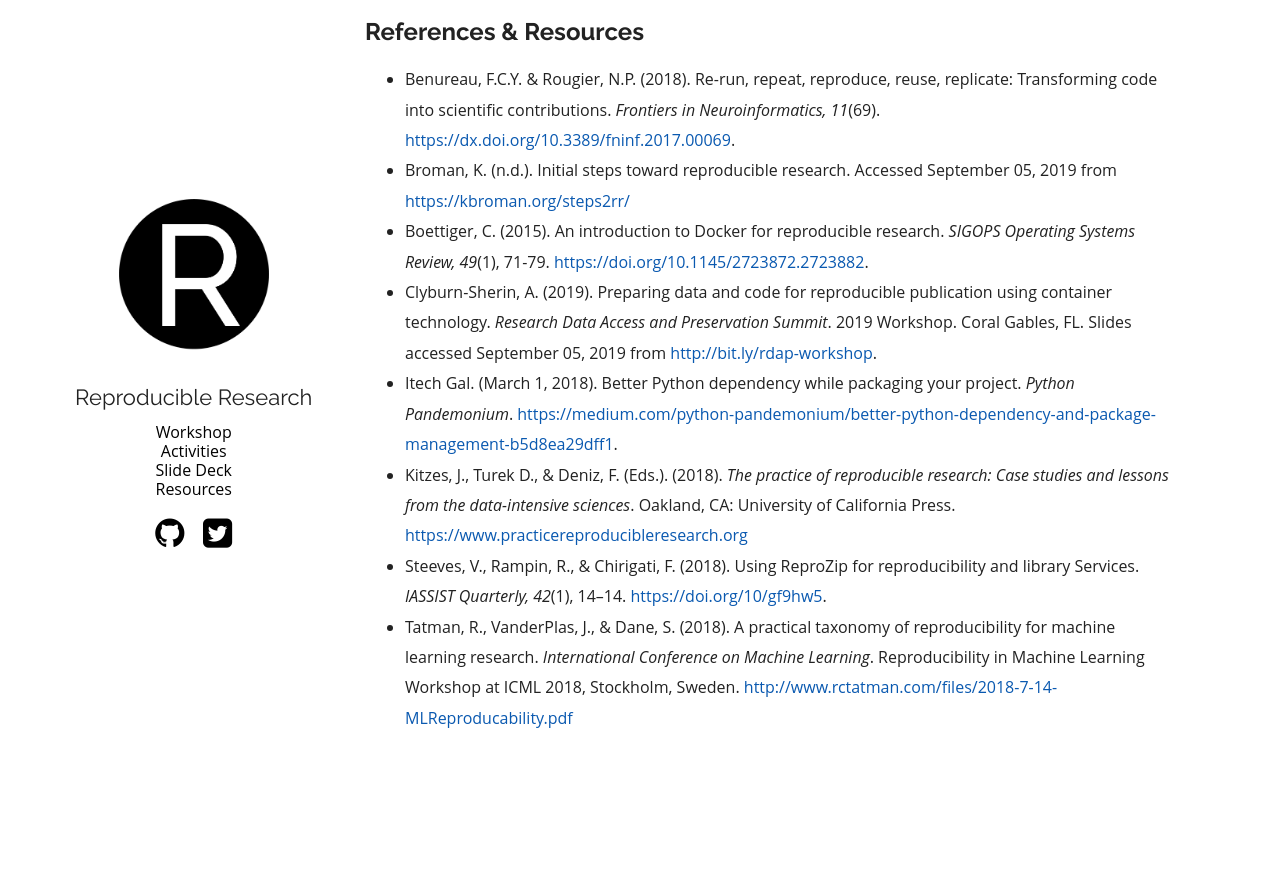
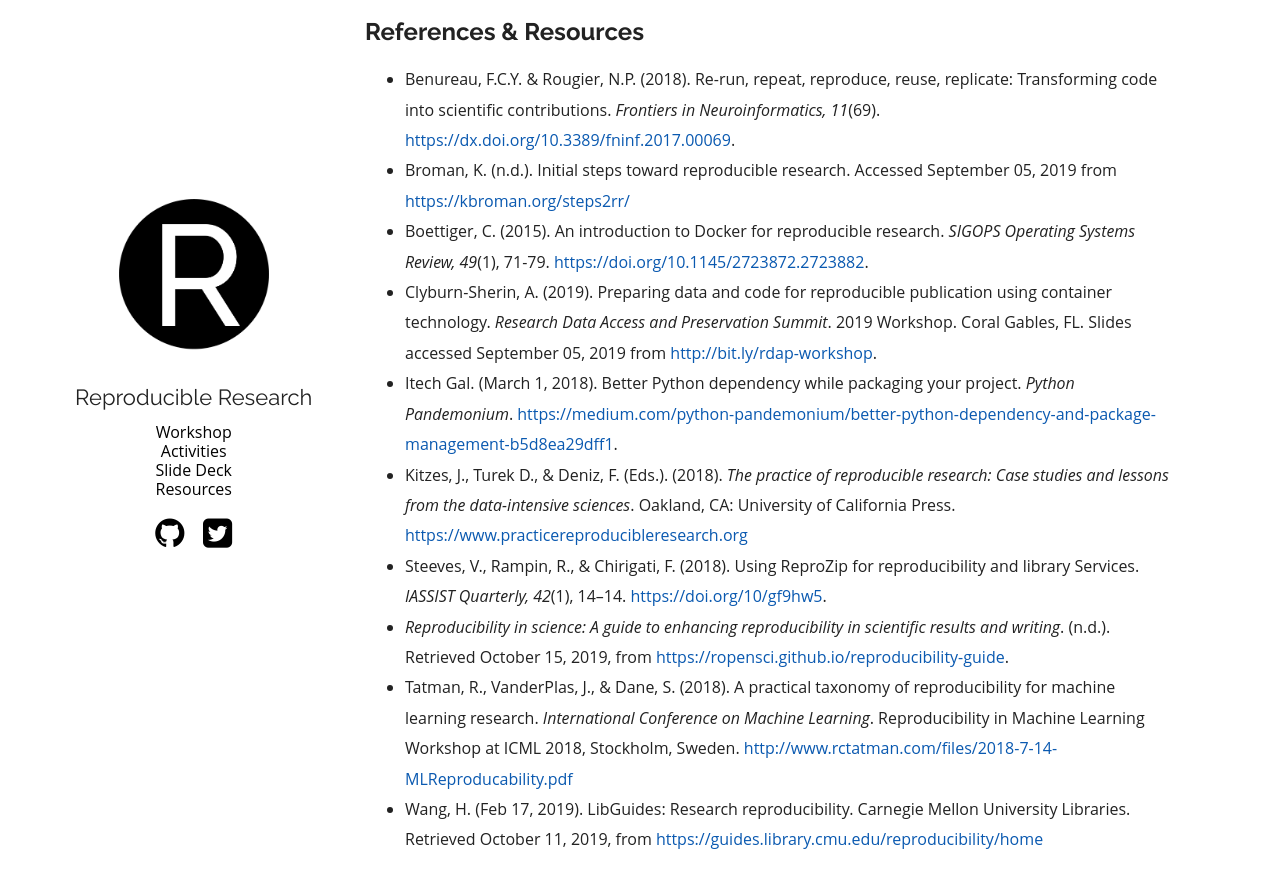
Before and after one commit to research-reuse/research-reuse.github.io, a Jekyll site: the page built from index.md, in a window 1280 px wide and 900 px high, scrolled down 1813 px. Shown: the top 888 px of the window. Built offline with Jekyll 4.4.1, drawn with Linux system fonts in a browser that asks for light colours; before the commit the page ends 2591 px from its top, so only the background shows below that; some of the changed text lies outside the part shown.

Commit message:
adding reference

```diff
--- a/index.md
+++ b/index.md
@@ -14,7 +14,7 @@ This workshop will cover key considerations for preparing and sharing data and s
 
 ### Part II: Reproducibility from the perspective of data creators/curators
 
-1. Open [Activity 1 - Organization & assessment of research materials](https://docs.google.com/document/d/1Rh3pTZeJikceWaiba86gXdDHcthkRKjcUkAxiCh7vlE/edit).
+1. Open [Activity 1: Organization & assessment of research materials](https://docs.google.com/document/d/1Rh3pTZeJikceWaiba86gXdDHcthkRKjcUkAxiCh7vlE/edit).
 2. Compile the following dataset materials in OSF:
    - Balanced Journalism Amplifies Minority Positions: A Case Study of the Newspaper Coverage of a Fluoridation Plebiscite (Kiss et al., 2018)
      - Article: <https://www.cjc-online.ca/index.php/journal/article/view/3355>
@@ -26,7 +26,7 @@ This workshop will cover key considerations for preparing and sharing data and s
    - A review of riverine ecosystem service quantification: research gaps and recommendations (Hanna et al., 2017)
      - Article: <https://besjournals.onlinelibrary.wiley.com/doi/full/10.1111/1365-2664.13045>
      - Repo (data & code): <https://zenodo.org/record/1013254>
-3. Complete Activity 2: [Assessment Framework](https://docs.google.com/document/d/1E0c5-DDVo2MMoF2rPOiH2brIZyC_3YZZrcgp0x6VCPs/edit).
+3. Complete [Activity 2: Reproducibility Framework](https://docs.google.com/document/d/1E0c5-DDVo2MMoF2rPOiH2brIZyC_3YZZrcgp0x6VCPs/edit).
 
 ### Part III: Reproducibility from the perspective of data re-users
 
@@ -54,4 +54,6 @@ This workshop will cover key considerations for preparing and sharing data and s
 - Itech Gal. (March 1, 2018). Better Python dependency while packaging your project. *Python Pandemonium*. <https://medium.com/python-pandemonium/better-python-dependency-and-package-management-b5d8ea29dff1>.
 - Kitzes, J., Turek D., & Deniz, F. (Eds.). (2018). *The practice of reproducible research: Case studies and lessons from the data-intensive sciences*. Oakland, CA: University of California Press. <https://www.practicereproducibleresearch.org>
 - Steeves, V., Rampin, R., & Chirigati, F. (2018). Using ReproZip for reproducibility and library Services. *IASSIST Quarterly, 42*(1), 14–14. <https://doi.org/10/gf9hw5>.
+- *Reproducibility in science: A guide to enhancing reproducibility in scientific results and writing*. (n.d.). Retrieved October 15, 2019, from <https://ropensci.github.io/reproducibility-guide>.
 - Tatman, R., VanderPlas, J., & Dane, S. (2018). A practical taxonomy of reproducibility for machine learning research. *International Conference on Machine Learning*. Reproducibility in Machine Learning Workshop at ICML 2018, Stockholm, Sweden. <http://www.rctatman.com/files/2018-7-14-MLReproducability.pdf>
+- Wang, H. (Feb 17, 2019). LibGuides: Research reproducibility. Carnegie Mellon University Libraries. Retrieved October 11, 2019, from <https://guides.library.cmu.edu/reproducibility/home>
```
Also changed, not shown: activities.md (+1 -1 lines).
